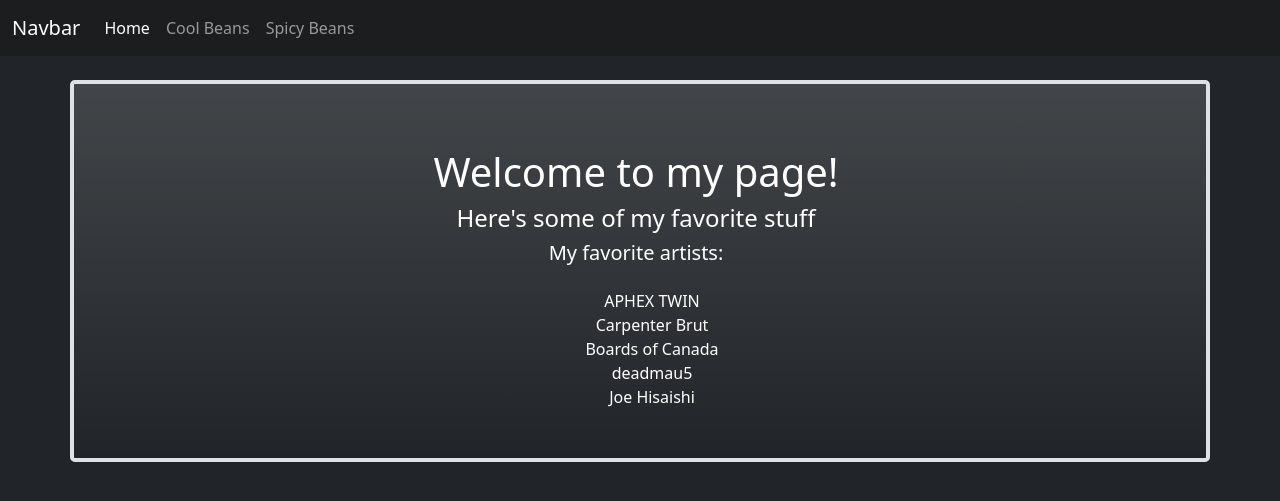
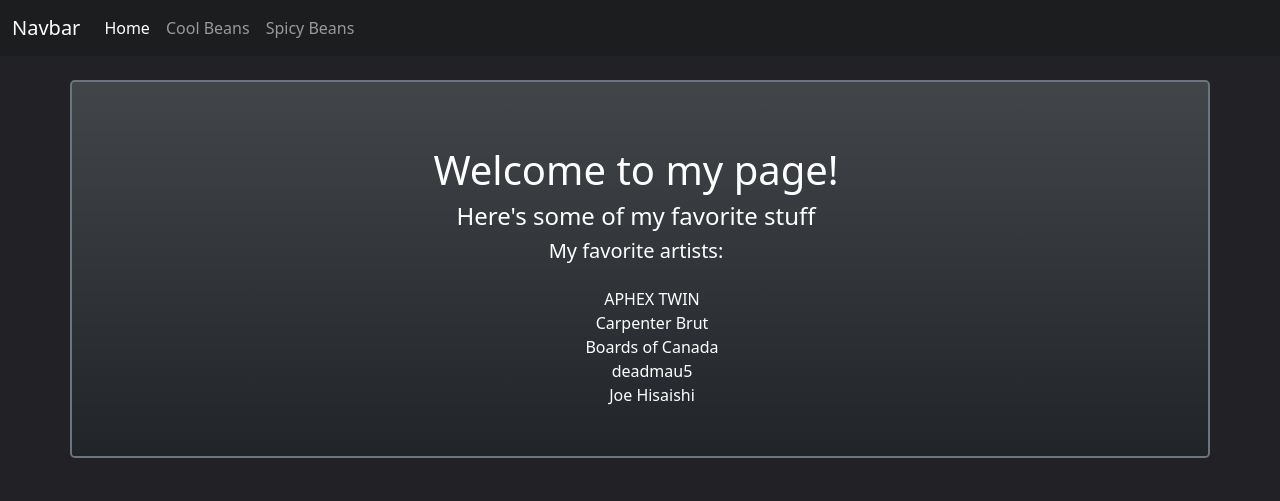
Before and after one commit to Navi-beep/Flask_fav_five, a Flask app: page / in a window 1280 px wide. Shown: the top 501 px of the page. Run offline with Flask 2, Linux system fonts and the light colour scheme; some libraries are stand-ins or nearby versions.

Commit message:
changd border

```diff
--- a/app/templates/base.html
+++ b/app/templates/base.html
@@ -10,7 +10,7 @@
         <link rel="stylesheet" href="assets/css/style.css">
         <title>{% block title %}{% endblock title %}</title>
     </head>
-    <body class="bg-dark">
+    <body class="body" style="background-color: #222226;">
 
         <nav class="navbar navbar-expand-lg navbar-dark" style="background-color: #1c1d1f;">
                 <div class="container-fluid">
@@ -31,7 +31,7 @@
 
 
 
-        <div class="d-flex text-white align-items-center container mt-4 text-center bg-dark bg-gradient border border-4 rounded-3">
+        <div class="d-flex text-white align-items-center container mt-4 text-center bg-dark bg-gradient border border-secondary border-2 rounded-3">
             <div class="row w-100">
                 <div class="mt-3 m-2 p-5 text-center" style="height: 350px;">
             {% block content %}
```
